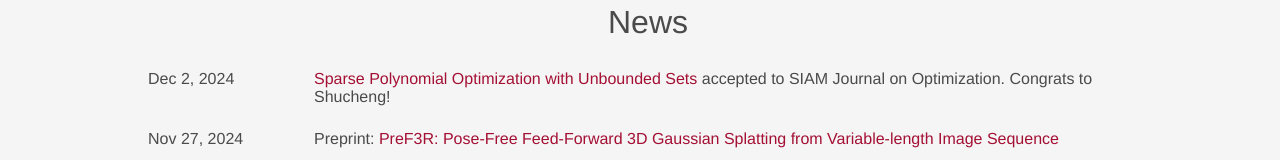
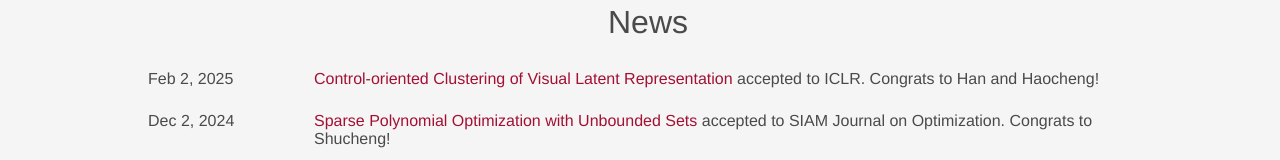
Before and after one commit to ComputationalRobotics/ComputationalRobotics.github.io, a React (Create React App) app: page / in a window 1280 px wide. Shown: the part 487-647 px from the top of the page. Built offline with nearby package versions, Linux system fonts and the light colour scheme.

Commit message:
add iclr

```diff
--- a/src/components/HomePage/RecentNews.js
+++ b/src/components/HomePage/RecentNews.js
@@ -4,6 +4,12 @@ import './RecentNews.css';
 // If you want to add to the news, just create dictionaries with keys 'date' (string), and 'content' (array of dictionaries).
 // If you want to add hyperlinks, just create dictionary with keys 'text' and 'link', otherwise just create text.
 const newsItems = [
+    {
+    date: 'Feb 2, 2025',
+    content: [
+      { text: 'Control-oriented Clustering of Visual Latent Representation', link: 'https://arxiv.org/abs/2410.05063'},
+      { text: ' accepted to ICLR. Congrats to Han and Haocheng!'}
+    ],},
     {
     date: 'Dec 2, 2024',
     content: [
--- a/src/components/PublicationsPage.js
+++ b/src/components/PublicationsPage.js
@@ -40,12 +40,13 @@ const allPublications = [
   {
     id: 14,
     title: 'Control-oriented Clustering of Visual Latent Representation',
-    journal_year: 'arXiv preprint 2024',
+    journal_year: 'International Conference on Learning Representations 2025',
     people: ['Han Qi', 'Haocheng Yin', 'Heng Yang'],
     tags: ['Vision-based Control', 'Optimal Control'],
     pdfLink: 'https://arxiv.org/abs/2410.05063',
-    year: 2024,
-    projectLink: 'https://computationalrobotics.seas.harvard.edu/ControlOriented_NC/'
+    year: 2025,
+    projectLink: 'https://computationalrobotics.seas.harvard.edu/ControlOriented_NC/',
+    abbrev: 'ICLR'
   },
   {
     id: 13,
```
Also changed, not shown: 9 other files (tests, documents, lock files or other folders).
